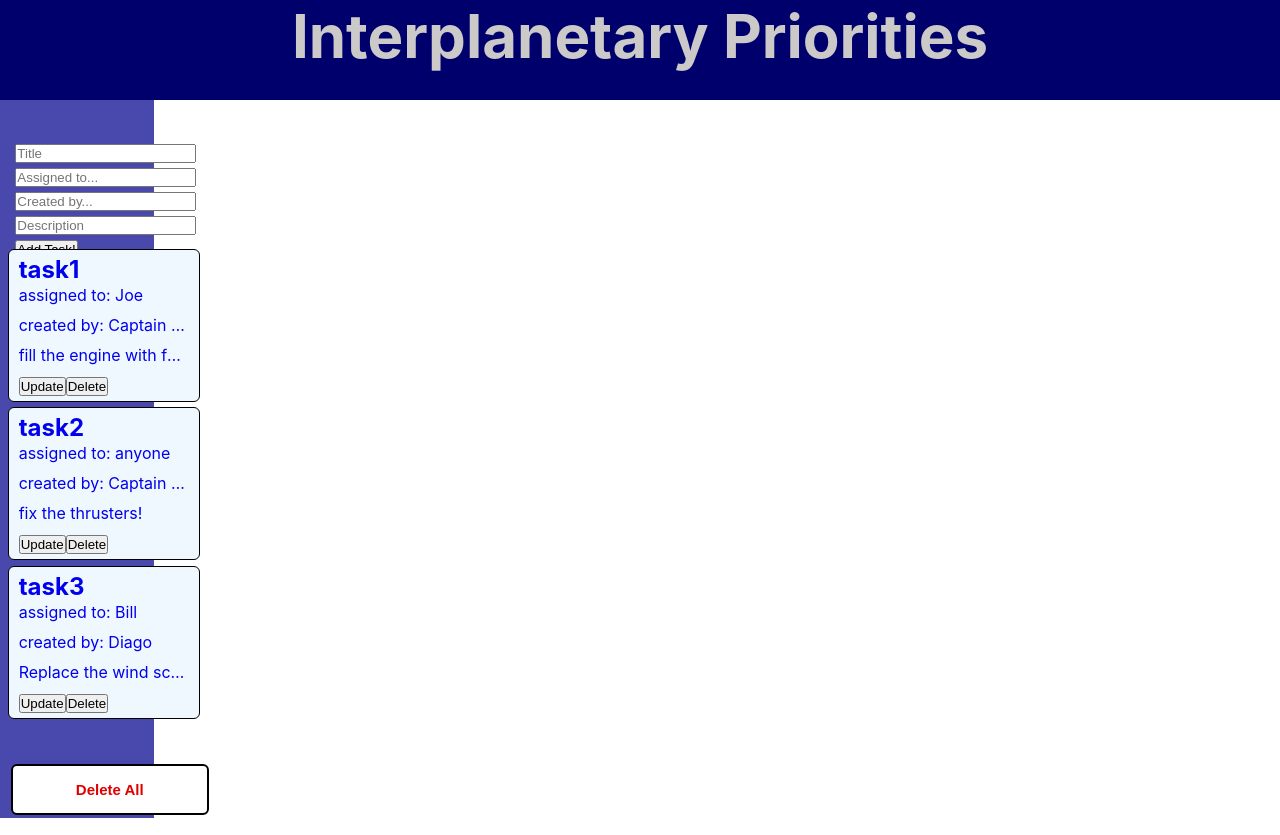
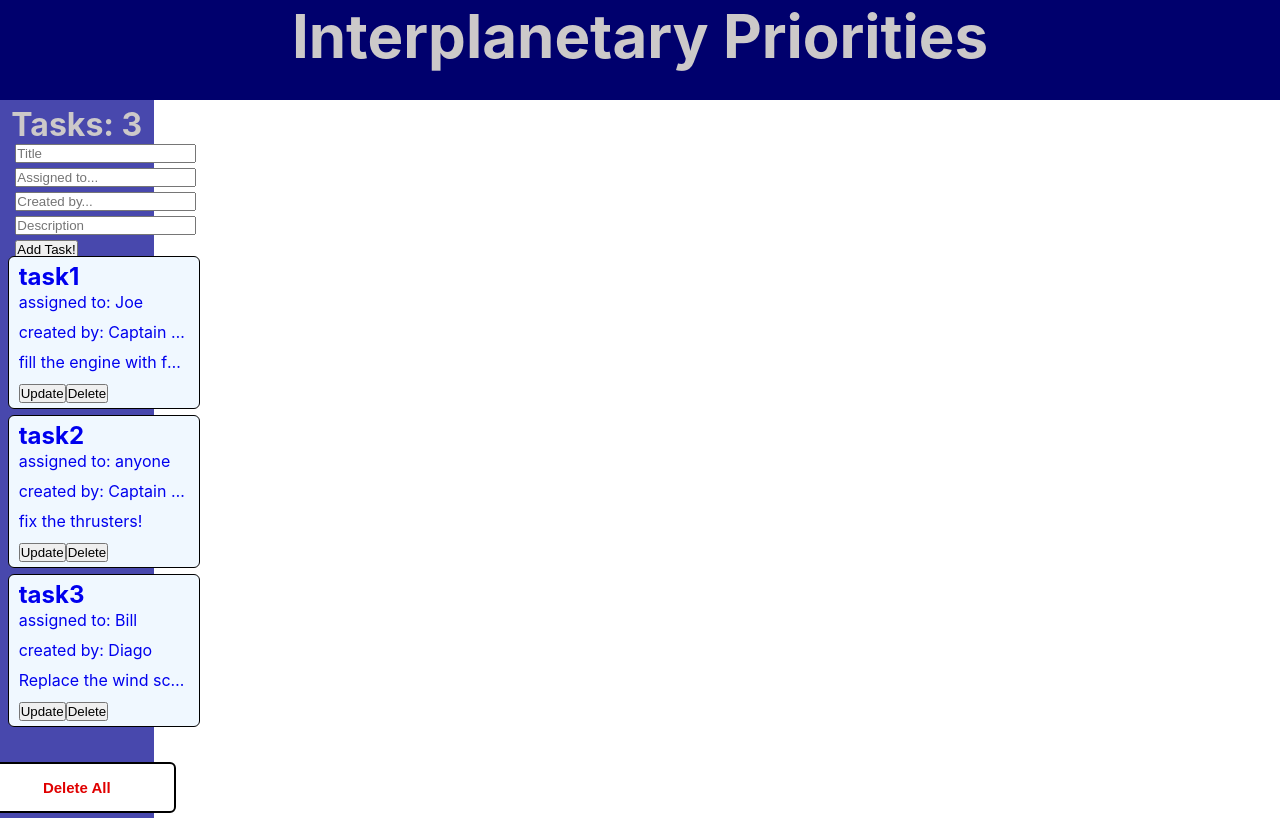
Before and after one commit to jss118/MarsMission, a React (Create React App) app: page / in a window 1280 px wide. Built offline with nearby package versions, Linux system fonts and the light colour scheme.

Commit message:
add "CurrentNumberOfTasks" component

```diff
--- a/src/App.css
+++ b/src/App.css
@@ -55,7 +55,7 @@
   height: 600px;
   overflow-y: scroll;
   position: relative;
-  top: 10%;
+  top: 5%;
 }
 
 .list__div::-webkit-scrollbar {
@@ -99,7 +99,8 @@ input {
 
 .deleteAll__button {
   padding: 15px;
-  margin: 0 20% 2% 7%;
+  margin-bottom: 3%;
+  align-self: center;
   width: 198px;
   background-color: white;
   color: rgb(224, 0, 0);
@@ -118,3 +119,9 @@ input {
 .deleteAll__button:active {
   opacity: 0.7;
 }
+
+.taskNumber__h1 {
+  color: rgb(204, 201, 201);
+  align-self: center;
+  margin-top: 3%;
+}
--- a/src/App.js
+++ b/src/App.js
@@ -6,6 +6,7 @@ import DeleteAllTasks from "./components/DeleteAllTasks";
 import Header from "./components/Header";
 import TaskList from "./components/TaskList";
 import { BrowserRouter, Routes, Route } from "react-router-dom";
+import CurrentNumberOfTasks from "./components/CurrentNumberOfTasks";
 
 function App() {
   return (
@@ -14,6 +15,7 @@ function App() {
         <Header />
         <div className="appContainer__div">
           <div className="sidePanel__div">
+            <CurrentNumberOfTasks />
             <AddTaskForm />
             <TaskList />
             <DeleteAllTasks />
--- /dev/null
+++ b/src/components/CurrentNumberOfTasks.jsx
@@ -0,0 +1,9 @@
+import React from "react";
+import { useSelector } from "react-redux";
+
+const CurrentNumberOfTasks = () => {
+  const tasks = useSelector(state => state.tasks);
+  return <h1 className="taskNumber__h1">{`Tasks: ${tasks.length}`}</h1>;
+};
+
+export default CurrentNumberOfTasks;
```
